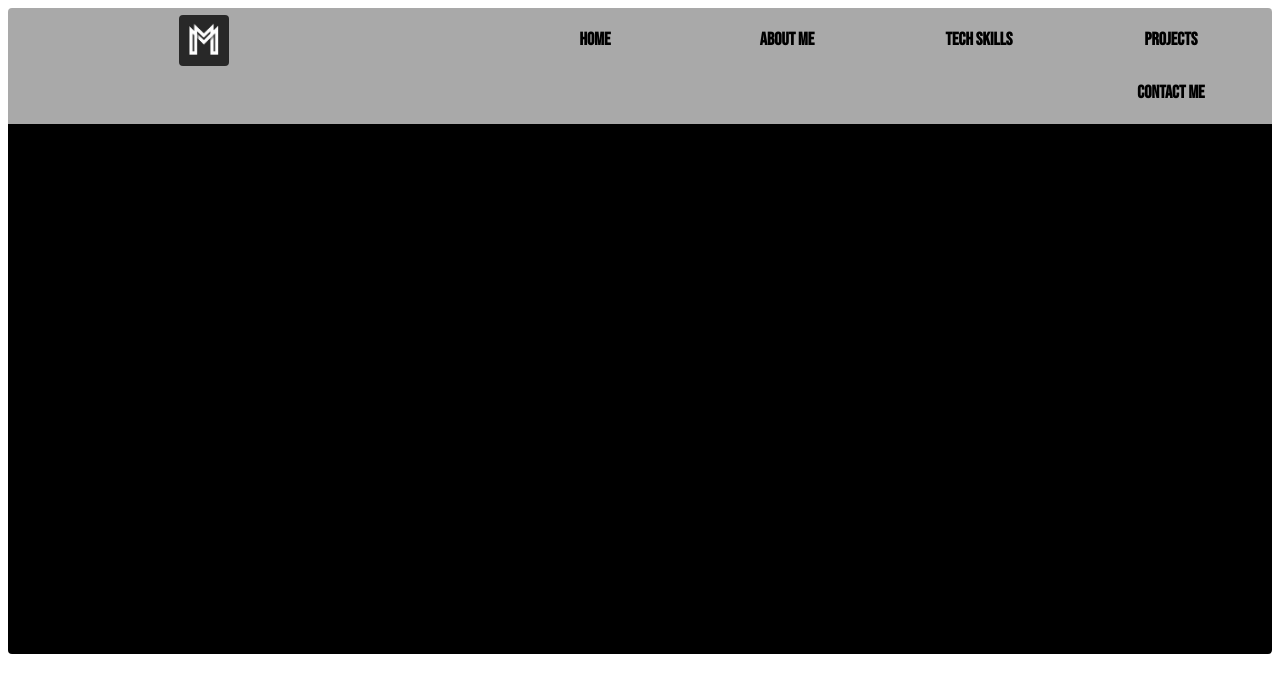
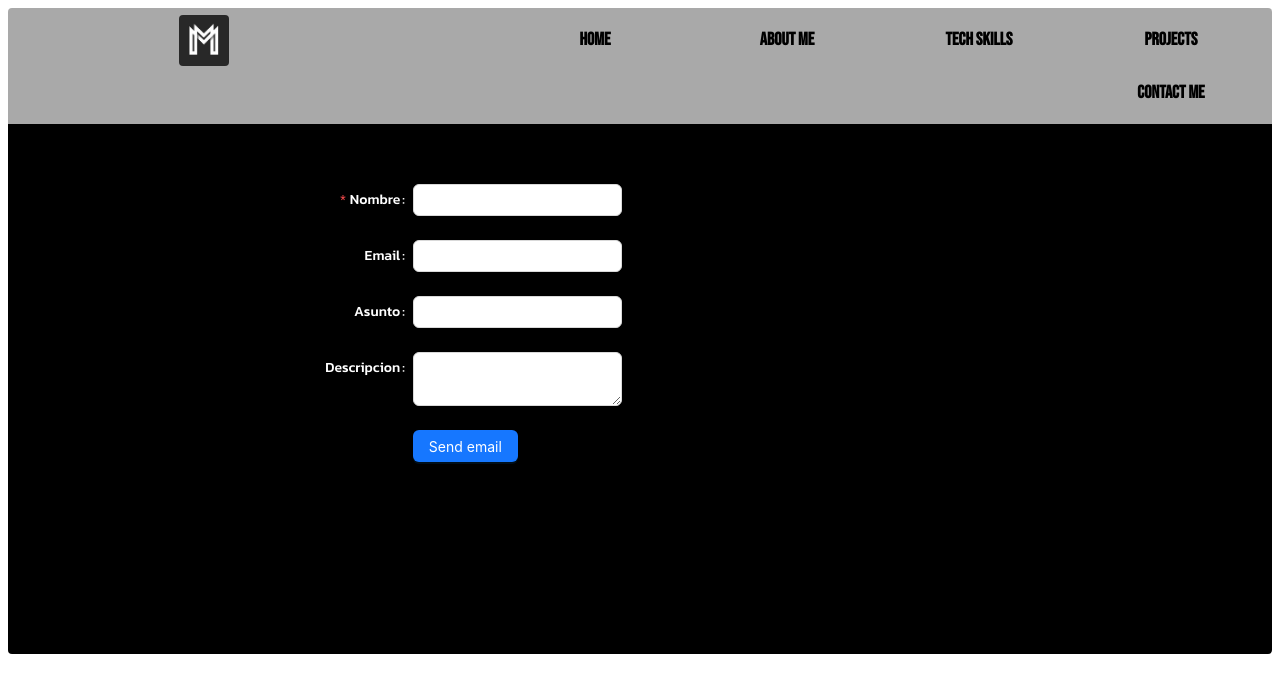
Before and after one commit to MarcosMoreno0912/Portfolio_Marcos, a React (Vite) app in the folder Client/: page /contact in a window 1280 px wide. Shown: the top 692 px of the page. Built offline with nearby package versions, Linux system fonts and the light colour scheme.

Commit message:
Form view contact

```diff
--- a/Client/package.json
+++ b/Client/package.json
@@ -14,6 +14,7 @@
     "@fortawesome/fontawesome-svg-core": "^6.4.2",
     "@fortawesome/free-regular-svg-icons": "^6.4.2",
     "@fortawesome/react-fontawesome": "^0.2.0",
+    "antd": "^5.9.2",
     "axios": "^1.5.0",
     "cors": "^2.8.5",
     "react": "^18.2.0",
--- a/Client/src/views/ContactMe/ContactMe.jsx
+++ b/Client/src/views/ContactMe/ContactMe.jsx
@@ -1,4 +1,4 @@
-import React from 'react';
+/*import React from 'react';
 import style from './ContactMe.module.css';
 
 const ContactMe = () => {
@@ -17,4 +17,90 @@ const ContactMe = () => {
 	)
 }
 
+export default ContactMe;*/
+
+import style from './ContactMe.module.css';
+import { Button, Form, Input, InputNumber } from 'antd';
+const layout = {
+  labelCol: {
+    span: 8,
+  },
+  wrapperCol: {
+    span: 16,
+  },
+};
+
+/* eslint-disable no-template-curly-in-string */
+const validateMessages = {
+  required: '${label} is required!',
+  types: {
+    email: '${label} is not a valid email!',
+    number: '${label} is not a valid number!',
+  },
+  number: {
+    range: '${label} must be between ${min} and ${max}',
+  },
+};
+/* eslint-enable no-template-curly-in-string */
+
+const onFinish = (values) => {
+  console.log(values);
+};
+const ContactMe = () => (
+	<div className={style.viewContact}>
+	<div className={style.container}>
+		<div className={style.form}>
+  		<Form
+    		{...layout}
+    		name="nest-messages"
+    		onFinish={onFinish}
+    		style={{
+      		maxWidth: 600,
+    		}}
+    		validateMessages={validateMessages}
+  		>
+    		<Form.Item
+      		name={['user', 'name']}
+      		label="Nombre"
+      		rules={[
+        		{
+          		required: true,
+       		 	},
+      		]}
+    		>
+      		<Input />
+    		</Form.Item>
+    		<Form.Item
+      		name={['user', 'email']}
+      		label="Email"
+      		rules={[
+        		{
+          		type: 'email',
+        		},
+      		]}
+    		>
+      		<Input />
+    		</Form.Item>
+    		<Form.Item name={['user', 'asunto']} label="Asunto">
+      		<Input />
+    		</Form.Item>
+    		<Form.Item name={['user', 'descripcion']} label="Descripcion">
+     		 	<Input.TextArea />
+    		</Form.Item>
+    		<Form.Item
+      		wrapperCol={{
+       		 	...layout.wrapperCol,
+        		offset: 8,
+      		}}
+    		>
+      		<Button type="primary" htmlType="submit">
+       			Send email
+      		</Button>
+    		</Form.Item>
+  		</Form>
+  	</div>
+  </div>
+  </div>
+);
+
 export default ContactMe;
--- a/Client/src/views/ContactMe/ContactMe.module.css
+++ b/Client/src/views/ContactMe/ContactMe.module.css
@@ -20,3 +20,16 @@
 	height: 100%;
 	width: 100%;
 }
+
+.viewContact .container .form {
+	display: flex;
+	flex-wrap: wrap;
+	flex-direction: row;
+	margin-top: 60px;
+	margin-left: 300px;
+}
+
+.viewContact .container .form label {
+	font-family: "kanit", sans-serif;
+	color: white;
+}
```
Also changed, not shown: 1 other file (tests, documents, lock files or other folders).
